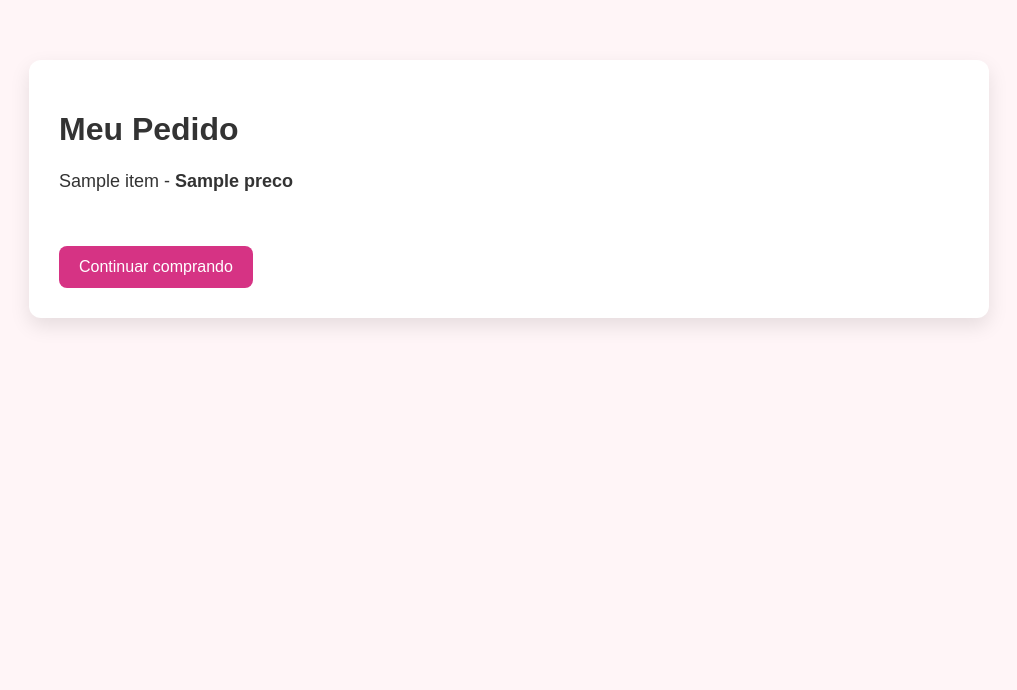
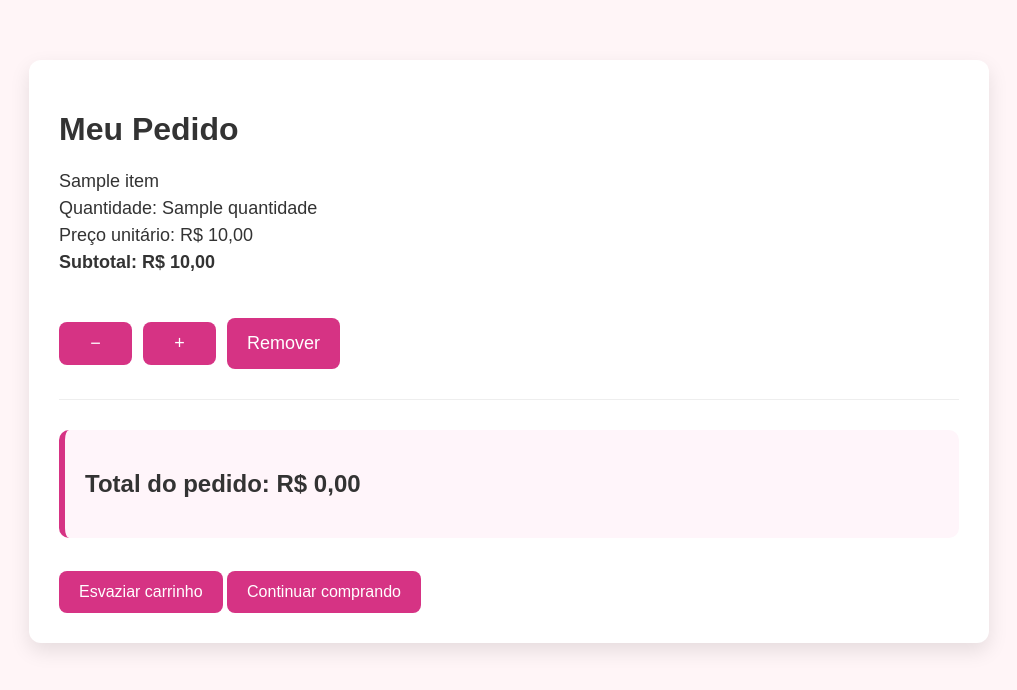
Before and after one commit to Celi0Moraes/casa-dos-cupcakes, a Flask app: template templates/pedidos.html in a window 1280 px wide. Shown: the top 690 px of the page, without its empty margins (131-1148 px from the left). Run offline with Flask 3, Linux system fonts and the light colour scheme; the template is opened without the code that fills it: most values are stand-ins (such as "Sample title", 1, 10 or a date in 2020).

Commit message:
Finaliza carrinho e melhorias visuais

```diff
--- a/app.py
+++ b/app.py
@@ -8,35 +8,35 @@ cupcakes = [
         "id": 1,
         "nome": "Chocolate",
         "descricao": "Cupcake de chocolate com cobertura cremosa.",
-        "preco": "R$ 8,00",
+        "preco": 8.00,
         "imagem": "images/chocolate.png"
     },
     {
         "id": 2,
         "nome": "Morango",
         "descricao": "Cupcake delicado com sabor de morango.",
-        "preco": "R$ 8,00",
+        "preco": 8.00,
         "imagem": "images/morango.png"
     },
     {
         "id": 3,
         "nome": "Baunilha",
         "descricao": "Cupcake clássico com massa leve de baunilha.",
-        "preco": "R$ 7,00",
+        "preco": 7.00,
         "imagem": "images/baunilha.png"
     },
     {
     "id": 4,
     "nome": "Red Velvet",
     "descricao": "Cupcake red velvet com cobertura de cream cheese.",
-    "preco": "R$ 11,00",
+    "preco": 11.00,
     "imagem": "images/redvelvet.png"
     },
     {
     "id": 5,
         "nome": "Chocolate Belga",
         "descricao": "Cupcake premium com chocolate belga e cobertura especial.",
-        "preco": "R$ 12,00",
+        "preco": 12.00,
         "imagem": "images/chocolatebelga.png"
     },
 ]
@@ -52,9 +52,17 @@ def inicio():
 @app.route("/adicionar/<int:id>")
 def adicionar(id):
 
-    carrinho = session.get("carrinho", [])
+    carrinho = session.get("carrinho", {})
 
-    carrinho.append(id)
+    if not isinstance(carrinho, dict):
+        carrinho = {}
+
+    id_str = str(id)
+
+    if id_str in carrinho:
+        carrinho[id_str] += 1
+    else:
+        carrinho[id_str] = 1
 
     session["carrinho"] = carrinho
 
@@ -79,18 +87,80 @@ def detalhes(id):
 @app.route("/pedidos")
 def pedidos():
 
-    ids_carrinho = session.get("carrinho", [])
+    carrinho = session.get("carrinho", {})
 
-    itens = [
-        cupcake
-        for cupcake in cupcakes
-        if cupcake["id"] in ids_carrinho
-    ]
+    itens = []
+    total = 0
+
+    for cupcake in cupcakes:
+        id_str = str(cupcake["id"])
+
+        if id_str in carrinho:
+            item = cupcake.copy()
+            item["quantidade"] = carrinho[id_str]
+            item["subtotal"] = item["preco"] * item["quantidade"]
+
+            total += item["subtotal"]
+
+            itens.append(item)
 
     return render_template(
         "pedidos.html",
-        itens=itens
-    )
+        itens=itens,
+        total=total
+)
+
+@app.route("/aumentar/<int:id>")
+def aumentar(id):
+
+    carrinho = session.get("carrinho", {})
+
+    id_str = str(id)
+
+    if id_str in carrinho:
+        carrinho[id_str] += 1
+
+    session["carrinho"] = carrinho
+
+    return redirect(url_for("pedidos"))
+
+@app.route("/diminuir/<int:id>")
+def diminuir(id):
+
+    carrinho = session.get("carrinho", {})
+
+    id_str = str(id)
+
+    if id_str in carrinho:
+        carrinho[id_str] -= 1
+
+        if carrinho[id_str] <= 0:
+            del carrinho[id_str]
+
+    session["carrinho"] = carrinho
+
+    return redirect(url_for("pedidos"))
+
+@app.route("/remover/<int:id>")
+def remover(id):
+
+    carrinho = session.get("carrinho", {})
+
+    id_str = str(id)
+
+    if id_str in carrinho:
+        del carrinho[id_str]
+
+    session["carrinho"] = carrinho
+
+    return redirect(url_for("pedidos"))
+
+@app.route("/esvaziar")
+def esvaziar():
+
+    session["carrinho"] = {}
+
+    return redirect(url_for("pedidos"))
 
 if __name__ == "__main__":
     app.run(debug=True)
--- a/static/css/style.css
+++ b/static/css/style.css
@@ -41,6 +41,8 @@ nav a {
     color: white;
     text-decoration: none;
     border-radius: 8px;
+
+    transition: background-color 0.3s ease, transform 0.2s ease;
 }
 
 .destaques {
@@ -90,6 +92,7 @@ footer {
 .botao:hover,
 .botao-produto:hover {
     background-color: #b52a70;
+    transform: translateY(-2px);
 }
 
 nav a:hover {
@@ -144,3 +147,24 @@ nav a:hover {
     font-size: 18px;
     line-height: 1.5;
 }
+
+.total-pedido {
+    margin-top: 25px;
+    padding: 20px;
+    background: #fff5fa;
+    border-left: 6px solid #d63384;
+    border-radius: 10px;
+}
+
+.botao-mini {
+    padding: 8px 14px;
+    margin-right: 6px;
+    min-width: 45px;
+    text-align: center;
+}
+
+hr {
+    border: none;
+    border-top: 1px solid #eee;
+    margin: 30px 0;
+}
--- a/templates/cupcake.html
+++ b/templates/cupcake.html
@@ -20,7 +20,9 @@
 
             <p>{{ cupcake.descricao }}</p>
 
-            <span class="preco">{{ cupcake.preco }}</span>
+            <span class="preco">
+                R$ {{ "%.2f"|format(cupcake.preco)|replace(".", ",") }}
+            </span>
 
             <a href="{{ url_for('adicionar', id=cupcake.id) }}" class="botao">
                 Adicionar ao pedido
--- a/templates/index.html
+++ b/templates/index.html
@@ -49,7 +49,9 @@
 
             <p>{{ cupcake.descricao }}</p>
 
-            <span class="preco">{{ cupcake.preco }}</span>
+            <span class="preco">
+                R$ {{ "%.2f"|format(cupcake.preco)|replace(".", ",") }}
+            </span>
 
             <a href="{{ url_for('detalhes', id=cupcake.id) }}" class="botao-produto">
                 Ver detalhes
--- a/templates/pedidos.html
+++ b/templates/pedidos.html
@@ -22,9 +22,27 @@
                 {% for item in itens %}
 
                     <p>
-                        {{ item.nome }} -
-                        <strong>{{ item.preco }}</strong>
+                        {{ item.nome }}<br>
+                        Quantidade: {{ item.quantidade }}<br>
+                        Preço unitário: R$ {{ "%.2f"|format(item.preco)|replace(".", ",") }}<br>
+                        <strong>Subtotal: R$ {{ "%.2f"|format(item.subtotal)|replace(".", ",") }}</strong>
+
+                        <br><br>
+
+                        <a href="{{ url_for('diminuir', id=item.id) }}" class="botao botao-mini">
+                            −
+                        </a>
+
+                        <a href="{{ url_for('aumentar', id=item.id) }}" class="botao botao-mini">
+                            +
+                        </a>
+
+                        <a href="{{ url_for('remover', id=item.id) }}" class="botao">
+                            Remover
+                        </a>
                     </p>
+
+                    <hr>
 
                 {% endfor %}
 
@@ -34,7 +52,17 @@
 
             {% endif %}
 
+            <div class="total-pedido">
+                <h2>Total do pedido: R$ {{ "%.2f"|format(total)|replace(".", ",") }}</h2>
+            </div>
+
             <br>
+
+            {% if itens %}
+            <a href="{{ url_for('esvaziar') }}" class="botao">
+                Esvaziar carrinho
+            </a>
+            {% endif %}
 
             <a href="{{ url_for('inicio') }}" class="botao">
                 Continuar comprando
```
Also changed, not shown: README.md.
